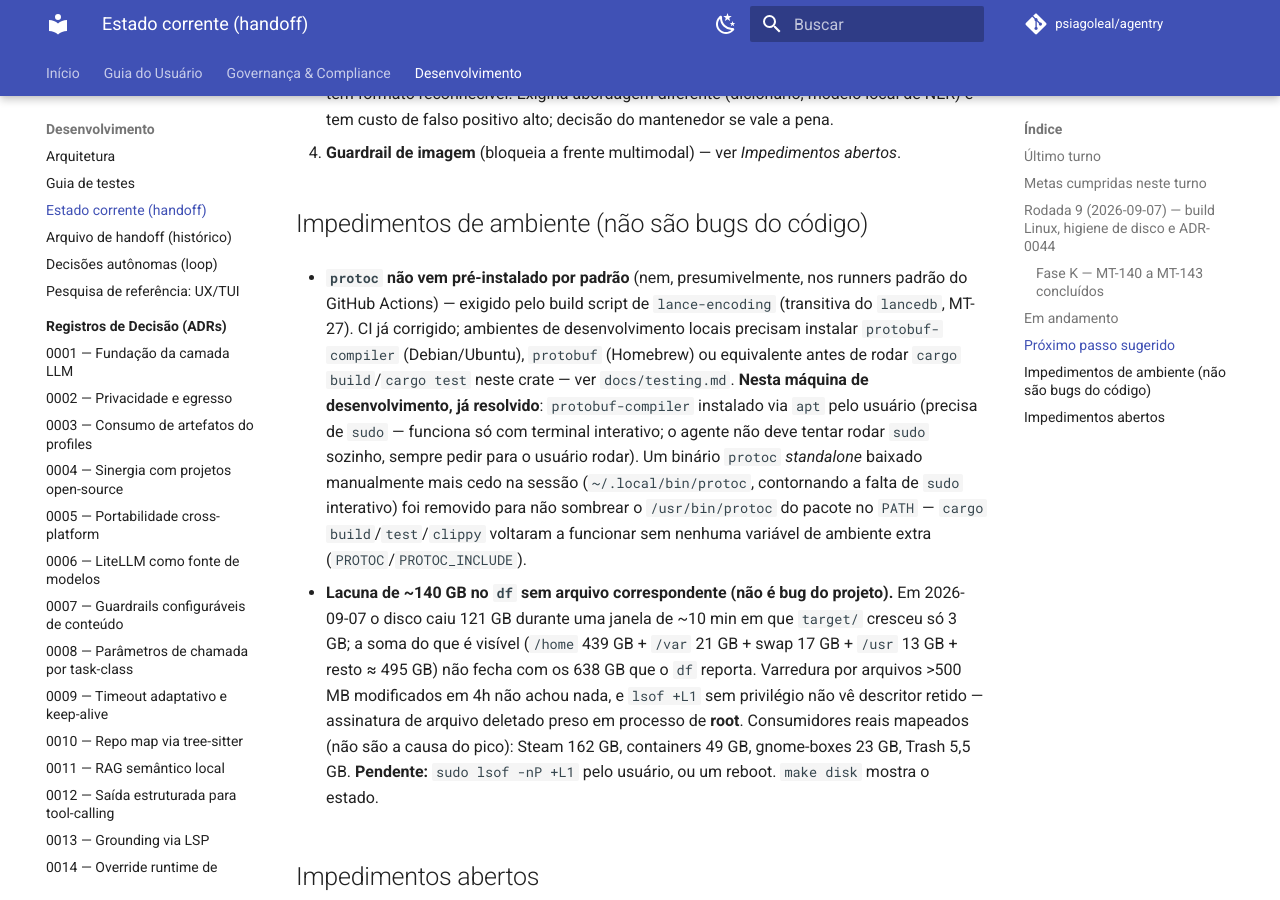
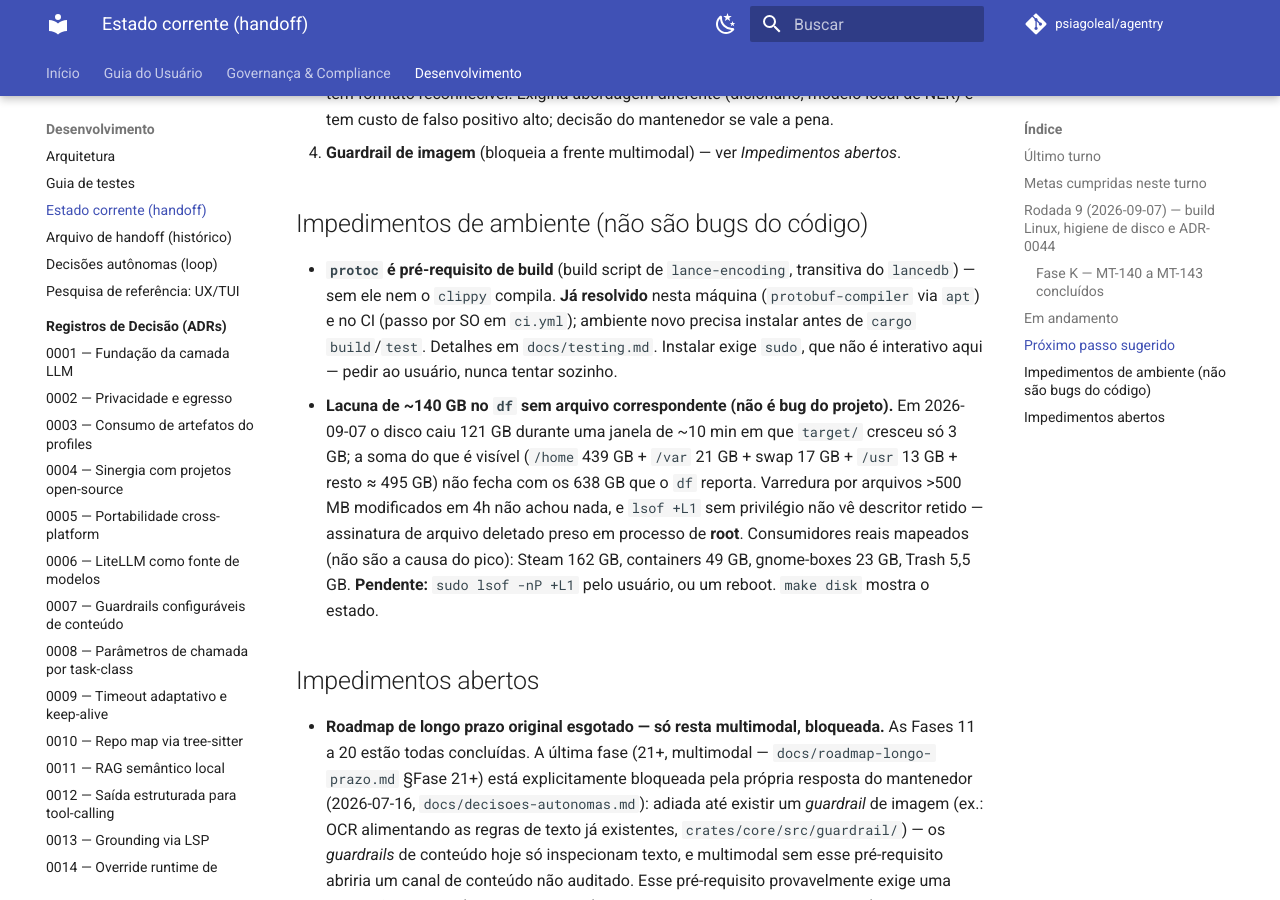
Before and after one commit to psiagoleal/agentry, an MkDocs documentation site: the page built from docs/CURRENT-STATE.md, in a window 1280 px wide and 900 px high, scrolled down 3181 px. Built offline with MkDocs 1.6.1 and Material for MkDocs 9.7.7, drawn with Linux system fonts in a browser that asks for light colours; comment, search, counter and statistics services are not loaded.

Commit message:
docs(handoff): comprime o impedimento do protoc para caber no teto
Estava resolvido na maquina e no CI, com o detalhe ja em docs/testing.md --
o handoff vivo so precisa do que e acionavel por quem retoma.

{agente: Claude Code; modelo: claude-opus-5}

```diff
--- a/docs/CURRENT-STATE.md
+++ b/docs/CURRENT-STATE.md
@@ -124,8 +124,11 @@ Decisões do mantenedor, em ordem de impacto:
 
 ## Impedimentos de ambiente (não são bugs do código)
 
-- **`protoc` não vem pré-instalado por padrão** (nem, presumivelmente, nos runners padrão do GitHub Actions) — exigido pelo build script de `lance-encoding` (transitiva do `lancedb`, MT-27). CI já corrigido; ambientes de desenvolvimento locais precisam instalar `protobuf-compiler` (Debian/Ubuntu), `protobuf` (Homebrew) ou equivalente antes de rodar `cargo build`/`cargo test` neste crate — ver `docs/testing.md`. **Nesta máquina de desenvolvimento, já resolvido**: `protobuf-compiler` instalado via `apt` pelo usuário (precisa de `sudo` — funciona só com terminal interativo; o agente não deve tentar rodar `sudo` sozinho, sempre pedir para o usuário rodar). Um binário `protoc` *standalone* baixado manualmente mais cedo na sessão (`~/.local/bin/protoc`, contornando a falta de `sudo` interativo) foi removido para não sombrear o `/usr/bin/protoc` do pacote no `PATH` — `cargo build`/`test`/`clippy` voltaram a funcionar sem nenhuma variável de ambiente extra (`PROTOC`/`PROTOC_INCLUDE`).
-
+- **`protoc` é pré-requisito de build** (build script de `lance-encoding`, transitiva do
+  `lancedb`) — sem ele nem o `clippy` compila. **Já resolvido** nesta máquina
+  (`protobuf-compiler` via `apt`) e no CI (passo por SO em `ci.yml`); ambiente novo precisa
+  instalar antes de `cargo build`/`test`. Detalhes em `docs/testing.md`. Instalar exige
+  `sudo`, que não é interativo aqui — pedir ao usuário, nunca tentar sozinho.
 - **Lacuna de ~140 GB no `df` sem arquivo correspondente (não é bug do projeto).** Em
   2026-09-07 o disco caiu 121 GB durante uma janela de ~10 min em que `target/` cresceu só
   3 GB; a soma do que é visível (`/home` 439 GB + `/var` 21 GB + swap 17 GB + `/usr` 13 GB +
```
